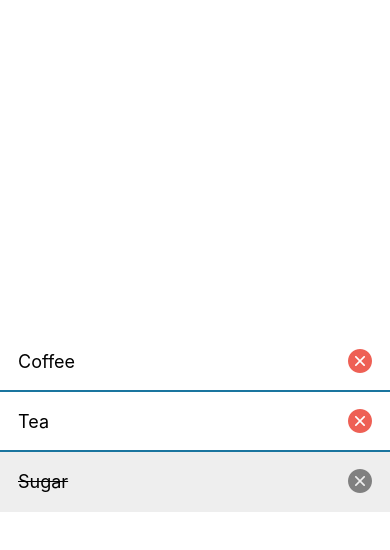
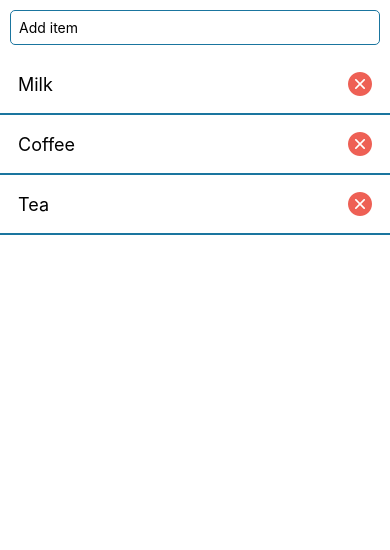
Before and after one commit to techwithtwin/taskly, a React Native app: screen / in a window 390 px wide. Shown: the top 550 px of the page. Built offline with nearby package versions, Linux system fonts and the light colour scheme.

Commit message:
ading an input to add shopping items

```diff
--- a/app/index.tsx
+++ b/app/index.tsx
@@ -1,13 +1,92 @@
-import { StyleSheet, View } from "react-native";
+import { StyleSheet, TextInput, ToastAndroid, View } from "react-native";
 import ShoppingListItem from "../components/ShoppingListItem";
 import { theme } from "../theme";
+import { useState } from "react";
+
+type ShoppingItem = {
+  name: string;
+  key: string;
+  isCompleted: boolean;
+};
+
+const initialItems: ShoppingItem[] = [
+  {
+    name: "Milk",
+    key: "milk",
+    isCompleted: false,
+  },
+  {
+    name: "Coffee",
+    key: "coffee",
+    isCompleted: false,
+  },
+  {
+    name: "Tea",
+    key: "tea",
+    isCompleted: false,
+  },
+];
 
 export default function App() {
+  const [shoppingItems, setShoppingItems] =
+    useState<ShoppingItem[]>(initialItems);
+
+  const [value, setValue] = useState<string>("");
+
+  const handleComplete = (name: string) => {
+    let newItems = shoppingItems.map((item) => {
+      if (item.name === name)
+        return {
+          ...item,
+          isCompleted: true,
+        };
+      return item;
+    });
+
+    setShoppingItems(newItems);
+  };
+
+  const onSubmit = () => {
+    if (!value) return;
+    let existingItem = shoppingItems.find((item) => item.name === value);
+
+    if (existingItem) {
+      ToastAndroid.show("Item already Exist!", ToastAndroid.LONG);
+      setValue("");
+      return;
+    }
+
+    setShoppingItems([
+      { name: value, isCompleted: false, key: new Date().toISOString() },
+      ...shoppingItems,
+    ]);
+
+    setValue("");
+  };
+
+  function sortItems(a: ShoppingItem, b: ShoppingItem) {
+    const getDigit = (d: boolean) => (d ? 1 : 0);
+
+    return getDigit(a.isCompleted) - getDigit(b.isCompleted);
+  }
+
   return (
     <View style={styles.container}>
-      <ShoppingListItem name="Coffee" />
-      <ShoppingListItem name="Tea" />
-      <ShoppingListItem name="Sugar" isCompleted />
+      <TextInput
+        placeholder="Add item"
+        style={styles.input}
+        value={value}
+        onChangeText={(text) => setValue(text)}
+        onSubmitEditing={onSubmit}
+      />
+      {shoppingItems.sort(sortItems).map((item) => (
+        <ShoppingListItem
+          key={item.key}
+          name={item.name}
+          isCompleted={item.isCompleted}
+          handleComplete={handleComplete}
+        />
+      ))}
     </View>
   );
 }
@@ -16,6 +95,12 @@ const styles = StyleSheet.create({
   container: {
     flex: 1,
     backgroundColor: theme.colorWhite,
-    justifyContent: "center",
+  },
+  input: {
+    padding: 8,
+    margin: 10,
+    borderWidth: 1,
+    borderRadius: 5,
+    borderColor: theme.colorCerulean,
   },
 });
--- a/components/ShoppingListItem.tsx
+++ b/components/ShoppingListItem.tsx
@@ -5,10 +5,15 @@ import AntDesign from "@expo/vector-icons/AntDesign";
 
 interface Props {
   name: string;
+  handleComplete: (name: string) => void;
   isCompleted?: boolean;
 }
 
-export default function ShoppingListItem({ name, isCompleted }: Props) {
+export default function ShoppingListItem({
+  name,
+  handleComplete,
+  isCompleted,
+}: Props) {
   const handleDelete = () => {
     Alert.alert("Delete", `Are you sure you want to delete ${name}?`, [
       {
@@ -17,7 +22,7 @@ export default function ShoppingListItem({ name, isCompleted }: Props) {
       },
       {
         text: "Yes",
-        onPress: () => console.log("Yes"),
+        onPress: () => handleComplete(name),
       },
     ]);
   };
@@ -53,7 +58,7 @@ const styles = StyleSheet.create({
   },
   completedBox: {
     backgroundColor: theme.colorLightGray,
-    borderBottomColor: theme.colorLightGray,
+    borderBottomColor: "rgb(122, 122, 122)",
   },
   text: {
     fontSize: 18,
```
